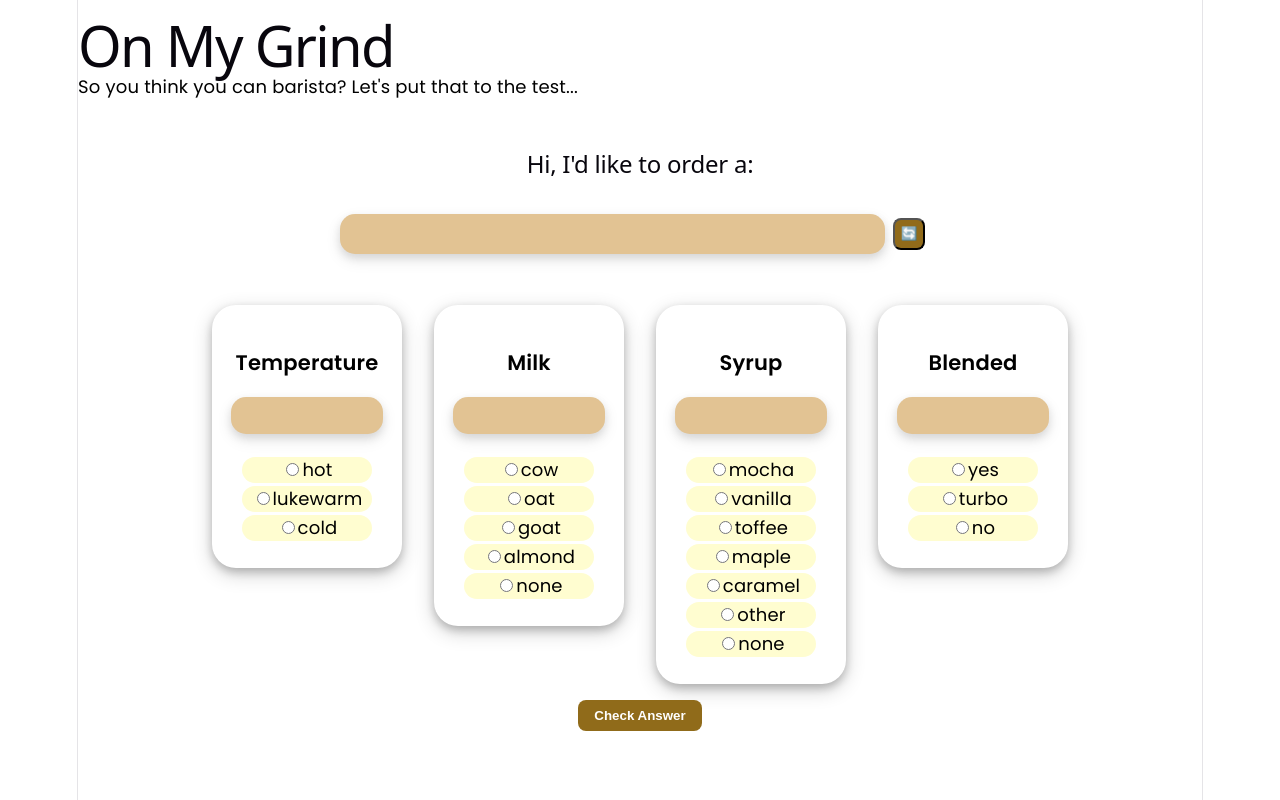
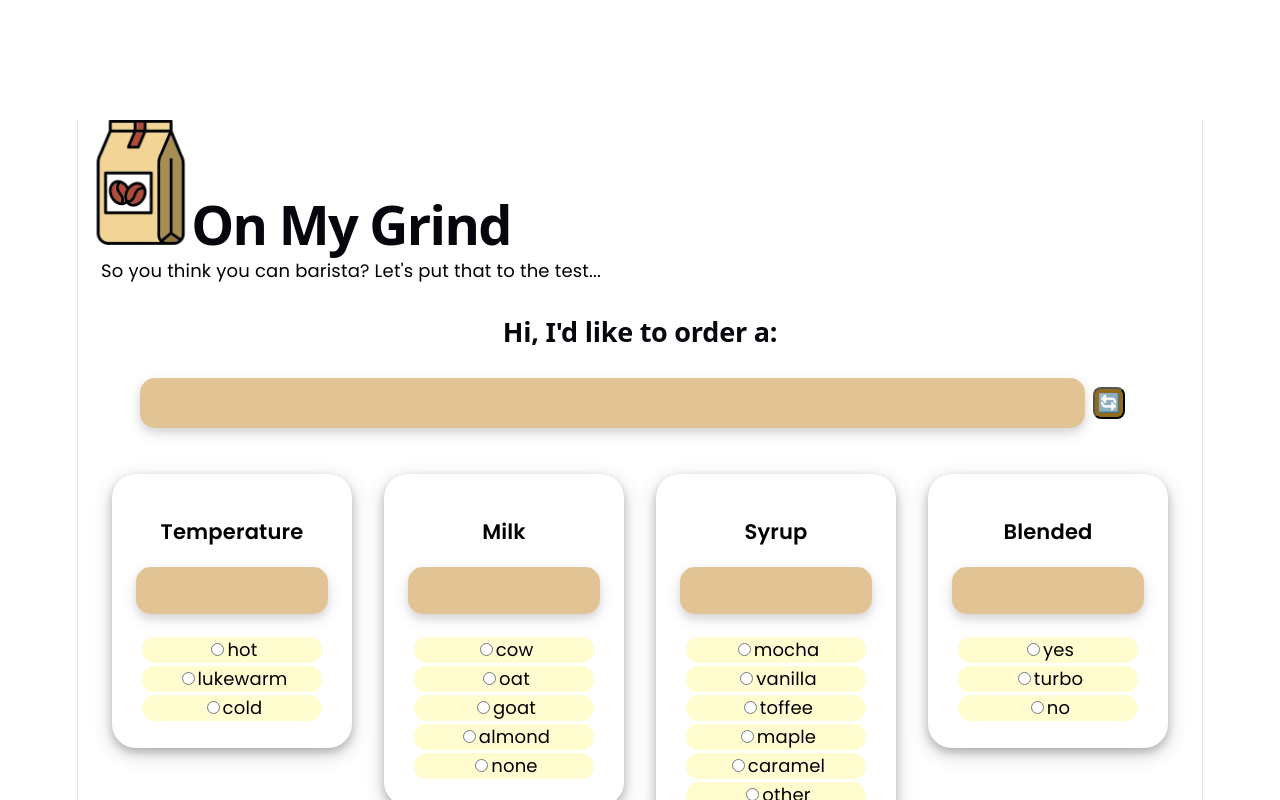
Before and after one commit to bagheeraja/web102_lab03_on_my_grind, a React (Vite) app: page / in a window 1280 px wide. Shown: the top 800 px of the page. Built offline with nearby package versions, Linux system fonts and the light colour scheme.

Commit message:
CSS updates for improved layout Bug fixes

```diff
--- a/src/App.css
+++ b/src/App.css
@@ -7,6 +7,7 @@
 body{
   background-color: white;
   color: black;
+  padding-top: 120px;
 }
 
 li {
@@ -25,7 +26,7 @@ li {
   display: flex;
   flex-direction: column;
   align-items: center;
-  width: 150px;
+  width: 200px;
   padding: 24px 20px;
   border-radius: 24px;
   box-shadow: 0 4px 8px 0 rgba(0, 0, 0, 0.2), 0 6px 20px 0 rgba(0, 0, 0, 0.19);
@@ -41,18 +42,23 @@ li {
   border-radius: 15px;
   text-align: center;
   font-size: 1.5rem;
-  height: 40px;
+  font-weight: 600;
+  height: 50px;
   margin: 0;
   box-shadow: 0 4px 8px rgba(0,0,0,0.1),
               0 6px 16px rgba(0,0,0,0.09);
 }
 
 .answer-space {
+  display: flex;
+  align-items: center;
+  justify-content: center;
+
   background-color: rgb(226, 195, 147);
   padding: 6px 16px;
   min-width: 60px;
   width: 80%;
-  height: 25px;
+  height: 35px;
   margin-bottom: 20px;
   border-radius: 15px;
   text-align: center;
@@ -89,9 +95,12 @@ button.newdrink {
 
 .button {
   background-color: rgba(138, 98, 12, 0.942);
-  font-weight: bold;
+  font-weight: 800;
+  font-size: 1rem;
   color: white;
   margin: 15px;
+  height: 50px;
+  width: auto;
 }
 
 .radio-buttons {
@@ -99,21 +108,48 @@ button.newdrink {
   padding: 0;
 }
 
-.title {
-  display: inline-block;
-  margin-bottom: 0;
+.title-container {
+  display: flex;
+  align-items: baseline;
+  gap: 8px;
+  margin-bottom: 4cqh;
 }
 
-.title-container {
+.title-icon {
+  width: 125px;
+  height: auto;
+}
+
+.title-text {
+  display: flex;
+  flex-direction: column;
+}
+
+.title {
+  font-weight: 600;
+  font-size: 3rem;
+  line-height: 1.1;
+  margin-bottom: 0;
+  margin-left: -110px;
+}
+
+.drink-title {
+  font-weight: 600;
+  font-size: 1.5rem;
+}
+
+.subtitle {
+  margin-top: 4px;
+  margin-bottom: 0;
   text-align: left;
-  margin-bottom: 50px;
+  margin-left: -110px;
 }
 
 .drink-container {
   display: flex;
   justify-content: center;
   align-items: center;
-  width: 600px;
+  width: 1000px;
   margin: 24px auto 0 auto;
   padding: 0 8px;
 }
@@ -123,5 +159,5 @@ button.newdrink {
   border-radius: 8px;
   border: none;
   cursor: pointer;
-  margin-top: 16px;
+  margin-top: 50px;
 }
--- a/src/App.jsx
+++ b/src/App.jsx
@@ -2,6 +2,7 @@ import { useState } from 'react'
 import heroImg from './assets/hero.png'
 import './App.css'
 import BaristaForm from './components/BaristaForm'
+import drinkImg from './assets/drink.png'
 
 function App() {
   const [count, setCount] = useState(0)
@@ -10,8 +11,11 @@ function App() {
     <>
     <div>
       <div className="title-container">
-        <h1 className="title">On My Grind</h1>
-        <p>So you think you can barista? Let's put that to the test...</p>
+        <img src={drinkImg} alt="Drink icon" className="title-icon"/>
+        <div className="title-text">
+          <h1 className="title">On My Grind</h1>
+          <p className="subtitle">So you think you can barista? Let's put that to the test...</p>
+        </div>
       </div>
 
       <BaristaForm />
--- a/src/components/BaristaForm.jsx
+++ b/src/components/BaristaForm.jsx
@@ -42,7 +42,7 @@ const BaristaForm = () => {
         getNextDrink();
     }
 
-    const onCheckAnswer = () => {
+    const onCheckAnswer = (event) => {
         event.preventDefault();
 
         if (trueRecipe.temp != inputs['temperature']){
@@ -83,7 +83,7 @@ const BaristaForm = () => {
 
     return (
         <div>
-            <h2>Hi, I'd like to order a:</h2>
+            <h2 className="drink-title">Hi, I'd like to order a:</h2>
             <div className="drink-container">
                 <h2 className="mini-header">{currentDrink}</h2>
                 <button className="button newdrink" onClick={onNewDrink}>🔄</button>
```
